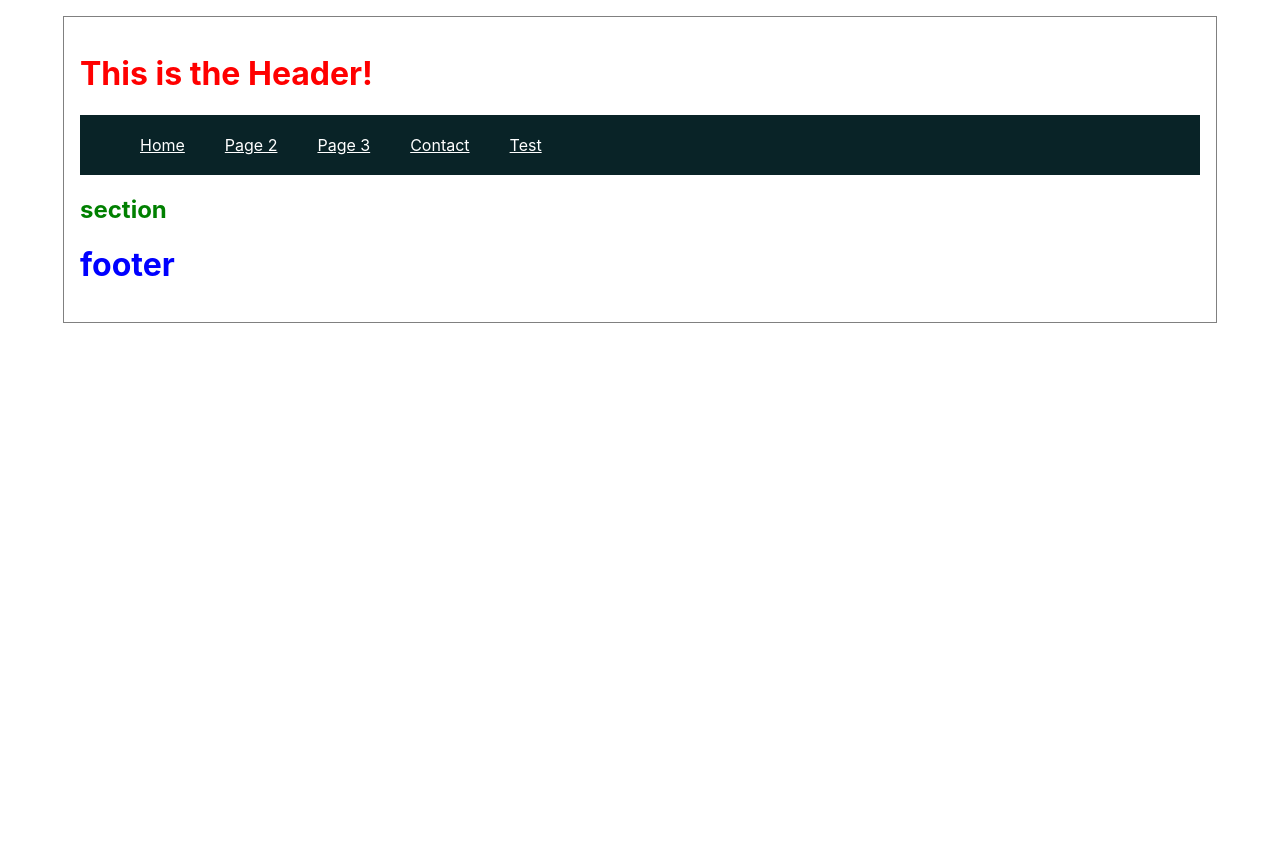
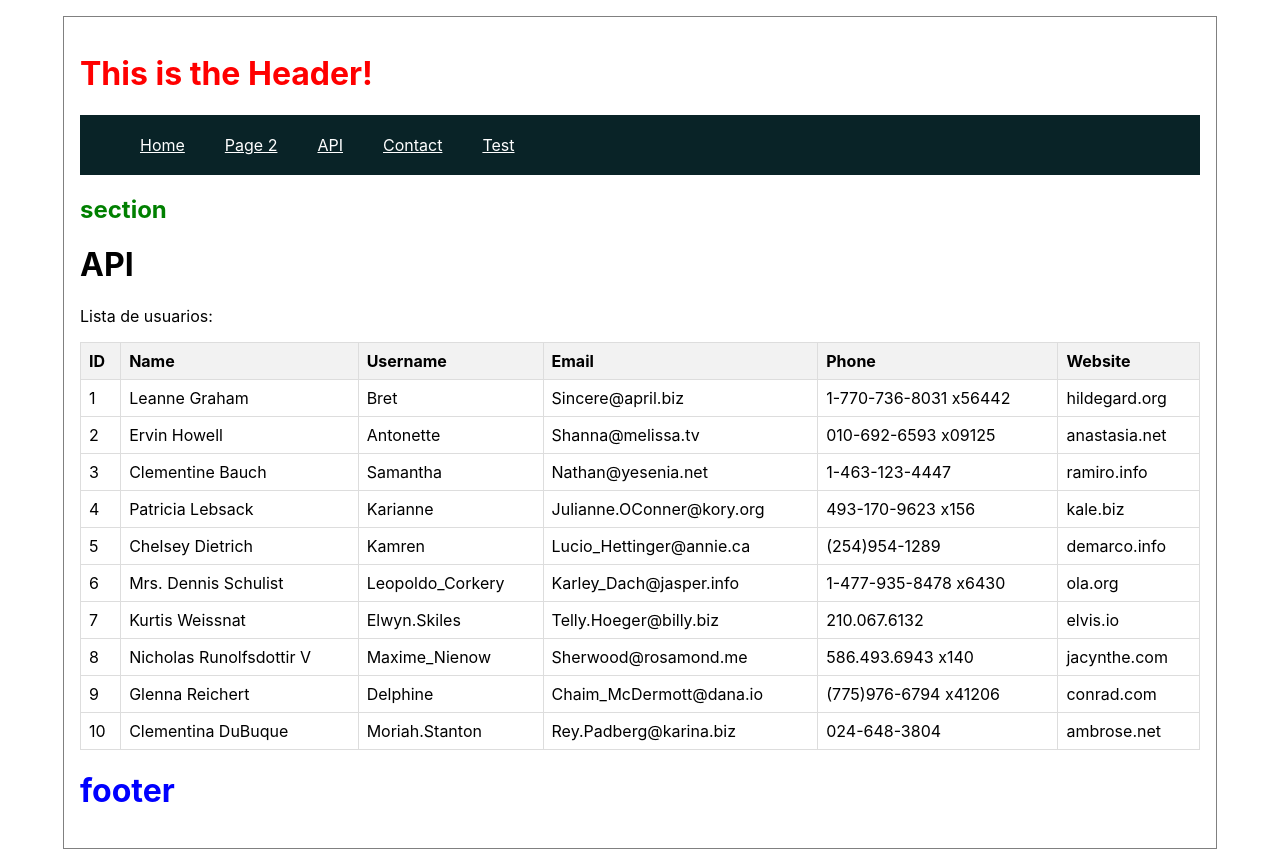
Before and after one commit to sevann-radhak/codo-a-codo-p1, a React (Create React App) app: page /api in a window 1280 px wide. Before the commit the page ends 800 px from the top, so only its background shows below. Built offline with nearby package versions, Linux system fonts and the light colour scheme.

Commit message:
api first part

```diff
--- a/src/App.tsx
+++ b/src/App.tsx
@@ -1,9 +1,8 @@
-// src/App.tsx
 import React from 'react';
 import { BrowserRouter as Router, Routes, Route, Link } from 'react-router-dom';
 import Index from './components/Index';
 import Page2 from './components/Page2';
-import Page3 from './components/Page3';
+import API from './components/API';
 import Contact from './components/Contact';
 import Test from './components/test';
 import Header from './components/Header';
@@ -25,7 +24,7 @@
                 </Link>
               </li>
               <li>
-                <Link to="/page3">Page 3</Link>
+                <Link to="/api">API</Link>
               </li>
               <li>
                 <Link to="/contact">Contact</Link>
@@ -40,7 +39,7 @@
 
           <Routes>
             <Route path="/page2" element={<Page2 />} />
-            <Route path="/page3" element={<Page3 />} />
+            <Route path="/api" element={<API />} />
             <Route path="/contact" element={<Contact />} />
             <Route path="/test" element={<Test />} />
             <Route path="/" element={<Index />} />
--- /dev/null
+++ b/src/components/API.tsx
@@ -0,0 +1,270 @@
+import React from 'react';
+import './../table.css';
+
+const users = [
+    {
+        "id": 1,
+        "name": "Leanne Graham",
+        "username": "Bret",
+        "email": "Sincere@april.biz",
+        "address": {
+            "street": "Kulas Light",
+            "suite": "Apt. 556",
+            "city": "Gwenborough",
+            "zipcode": "92998-3874",
+            "geo": {
+                "lat": "-37.3159",
+                "lng": "81.1496"
+            }
+        },
+        "phone": "1-770-736-8031 x56442",
+        "website": "hildegard.org",
+        "company": {
+            "name": "Romaguera-Crona",
+            "catchPhrase": "Multi-layered client-server neural-net",
+            "bs": "harness real-time e-markets"
+        }
+    },
+    {
+        "id": 2,
+        "name": "Ervin Howell",
+        "username": "Antonette",
+        "email": "Shanna@melissa.tv",
+        "address": {
+            "street": "Victor Plains",
+            "suite": "Suite 879",
+            "city": "Wisokyburgh",
+            "zipcode": "90566-7771",
+            "geo": {
+                "lat": "-43.9509",
+                "lng": "-34.4618"
+            }
+        },
+        "phone": "010-692-6593 x09125",
+        "website": "anastasia.net",
+        "company": {
+            "name": "Deckow-Crist",
+            "catchPhrase": "Proactive didactic contingency",
+            "bs": "synergize scalable supply-chains"
+        }
+    },
+    {
+        "id": 3,
+        "name": "Clementine Bauch",
+        "username": "Samantha",
+        "email": "Nathan@yesenia.net",
+        "address": {
+            "street": "Douglas Extension",
+            "suite": "Suite 847",
+            "city": "McKenziehaven",
+            "zipcode": "59590-4157",
+            "geo": {
+                "lat": "-68.6102",
+                "lng": "-47.0653"
+            }
+        },
+        "phone": "1-463-123-4447",
+        "website": "ramiro.info",
+        "company": {
+            "name": "Romaguera-Jacobson",
+            "catchPhrase": "Face to face bifurcated interface",
+            "bs": "e-enable strategic applications"
+        }
+    },
+    {
+        "id": 4,
+        "name": "Patricia Lebsack",
+        "username": "Karianne",
+        "email": "Julianne.OConner@kory.org",
+        "address": {
+            "street": "Hoeger Mall",
+            "suite": "Apt. 692",
+            "city": "South Elvis",
+            "zipcode": "53919-4257",
+            "geo": {
+                "lat": "29.4572",
+                "lng": "-164.2990"
+            }
+        },
+        "phone": "493-170-9623 x156",
+        "website": "kale.biz",
+        "company": {
+            "name": "Robel-Corkery",
+            "catchPhrase": "Multi-tiered zero tolerance productivity",
+            "bs": "transition cutting-edge web services"
+        }
+    },
+    {
+        "id": 5,
+        "name": "Chelsey Dietrich",
+        "username": "Kamren",
+        "email": "Lucio_Hettinger@annie.ca",
+        "address": {
+            "street": "Skiles Walks",
+            "suite": "Suite 351",
+            "city": "Roscoeview",
+            "zipcode": "33263",
+            "geo": {
+                "lat": "-31.8129",
+                "lng": "62.5342"
+            }
+        },
+        "phone": "(254)954-1289",
+        "website": "demarco.info",
+        "company": {
+            "name": "Keebler LLC",
+            "catchPhrase": "User-centric fault-tolerant solution",
+            "bs": "revolutionize end-to-end systems"
+        }
+    },
+    {
+        "id": 6,
+        "name": "Mrs. Dennis Schulist",
+        "username": "Leopoldo_Corkery",
+        "email": "Karley_Dach@jasper.info",
+        "address": {
+            "street": "Norberto Crossing",
+            "suite": "Apt. 950",
+            "city": "South Christy",
+            "zipcode": "23505-1337",
+            "geo": {
+                "lat": "-71.4197",
+                "lng": "71.7478"
+            }
+        },
+        "phone": "1-477-935-8478 x6430",
+        "website": "ola.org",
+        "company": {
+            "name": "Considine-Lockman",
+            "catchPhrase": "Synchronised bottom-line interface",
+            "bs": "e-enable innovative applications"
+        }
+    },
+    {
+        "id": 7,
+        "name": "Kurtis Weissnat",
+        "username": "Elwyn.Skiles",
+        "email": "Telly.Hoeger@billy.biz",
+        "address": {
+            "street": "Rex Trail",
+            "suite": "Suite 280",
+            "city": "Howemouth",
+            "zipcode": "58804-1099",
+            "geo": {
+                "lat": "24.8918",
+                "lng": "21.8984"
+            }
+        },
+        "phone": "210.067.6132",
+        "website": "elvis.io",
+        "company": {
+            "name": "Johns Group",
+            "catchPhrase": "Configurable multimedia task-force",
+            "bs": "generate enterprise e-tailers"
+        }
+    },
+    {
+        "id": 8,
+        "name": "Nicholas Runolfsdottir V",
+        "username": "Maxime_Nienow",
+        "email": "Sherwood@rosamond.me",
+        "address": {
+            "street": "Ellsworth Summit",
+            "suite": "Suite 729",
+            "city": "Aliyaview",
+            "zipcode": "45169",
+            "geo": {
+                "lat": "-14.3990",
+                "lng": "-120.7677"
+            }
+        },
+        "phone": "586.493.6943 x140",
+        "website": "jacynthe.com",
+        "company": {
+            "name": "Abernathy Group",
+            "catchPhrase": "Implemented secondary concept",
+            "bs": "e-enable extensible e-tailers"
+        }
+    },
+    {
+        "id": 9,
+        "name": "Glenna Reichert",
+        "username": "Delphine",
+        "email": "Chaim_McDermott@dana.io",
+        "address": {
+            "street": "Dayna Park",
+            "suite": "Suite 449",
+            "city": "Bartholomebury",
+            "zipcode": "76495-3109",
+            "geo": {
+                "lat": "24.6463",
+                "lng": "-168.8889"
+            }
+        },
+        "phone": "(775)976-6794 x41206",
+        "website": "conrad.com",
+        "company": {
+            "name": "Yost and Sons",
+            "catchPhrase": "Switchable contextually-based project",
+            "bs": "aggregate real-time technologies"
+        }
+    },
+    {
+        "id": 10,
+        "name": "Clementina DuBuque",
+        "username": "Moriah.Stanton",
+        "email": "Rey.Padberg@karina.biz",
+        "address": {
+            "street": "Kattie Turnpike",
+            "suite": "Suite 198",
+            "city": "Lebsackbury",
+            "zipcode": "31428-2261",
+            "geo": {
+                "lat": "-38.2386",
+                "lng": "57.2232"
+            }
+        },
+        "phone": "024-648-3804",
+        "website": "ambrose.net",
+        "company": {
+            "name": "Hoeger LLC",
+            "catchPhrase": "Centralized empowering task-force",
+            "bs": "target end-to-end models"
+        }
+    }
+]
+
+const API: React.FC = () => {
+    return (
+        <div>
+            <h1>API</h1>
+            <p>Lista de usuarios:</p>
+            <table>
+                <thead>
+                    <tr>
+                        <th>ID</th>
+                        <th>Name</th>
+                        <th>Username</th>
+                        <th>Email</th>
+                        <th>Phone</th>
+                        <th>Website</th>
+                    </tr>
+                </thead>
+                <tbody>
+                    {users.map((user) => (
+                        <tr key={user.id}>
+                            <td>{user.id}</td>
+                            <td>{user.name}</td>
+                            <td>{user.username}</td>
+                            <td>{user.email}</td>
+                            <td>{user.phone}</td>
+                            <td>{user.website}</td>
+                        </tr>
+                    ))}
+                </tbody>
+            </table>
+        </div>
+    );
+};
+
+export default API;
--- a/src/components/Page3.tsx
+++ /dev/null
@@ -1,12 +0,0 @@
-import React from 'react';
-
-const Page3: React.FC = () => {
-    return (
-        <div>
-            <h1>Page 3</h1>
-            <p>This is the Page 3 content.</p>
-        </div>
-    );
-};
-
-export default Page3;
--- /dev/null
+++ b/src/table.css
@@ -0,0 +1,20 @@
+table {
+    border-collapse: collapse;
+    width: 100%;
+    margin-bottom: 20px;
+}
+
+th,
+td {
+    border: 1px solid #dddddd;
+    text-align: left;
+    padding: 8px;
+}
+
+th {
+    background-color: #f2f2f2;
+}
+
+tr:hover {
+    background-color: #f5f5f5;
+}
```
